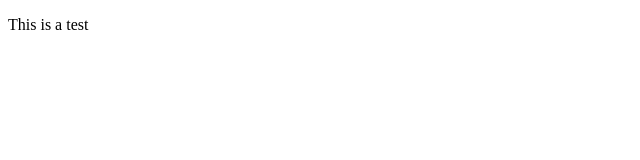
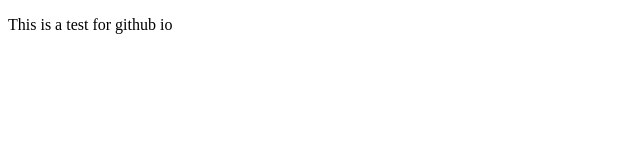
Before and after one commit to JWerbrouck/JWerbrouck.github.io, a plain HTML site: page index.html in a window 1280 px wide. Shown: the whole page, without its empty margins (0-640 px from the left). Drawn offline with Linux system fonts and the light colour scheme.

Commit message:
init commit

```diff
--- a/index.html
+++ b/index.html
@@ -7,6 +7,6 @@
     <title>Document</title>
 </head>
 <body>
-    <p>This is a test</p>
+    <p>This is a test for github io</p>
 </body>
 </html>
```
